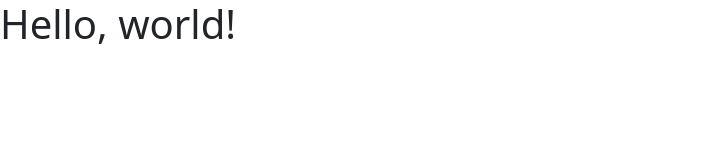
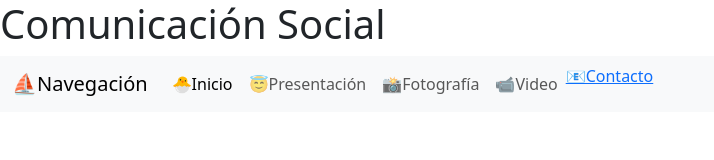
Before and after one commit to JoacoBlack/3-Preentrega, a plain HTML site: page Pages/Index.html in a window 1280 px wide. Shown: the whole page, without its empty margins (0-714 px from the left). Drawn offline with nearby package versions, Linux system fonts and the light colour scheme.

Commit message:
Barra de navegación presentación lista

```diff
--- a/Pages/Index.html
+++ b/Pages/Index.html
@@ -7,7 +7,46 @@
     <link href="https://cdn.jsdelivr.net/npm/bootstrap@5.3.0/dist/css/bootstrap.min.css" rel="stylesheet" integrity="sha384-9ndCyUaIbzAi2FUVXJi0CjmCapSmO7SnpJef0486qhLnuZ2cdeRhO02iuK6FUUVM" crossorigin="anonymous">
   </head>
   <body>
-    <h1>Hello, world!</h1>
+    <h1>Comunicación Social</h1>
     <script src="https://cdn.jsdelivr.net/npm/bootstrap@5.3.0/dist/js/bootstrap.bundle.min.js" integrity="sha384-geWF76RCwLtnZ8qwWowPQNguL3RmwHVBC9FhGdlKrxdiJJigb/j/68SIy3Te4Bkz" crossorigin="anonymous"></script>
+
+    <header>
+
+        <nav class="navbar navbar-expand-lg bg-body-tertiary">
+            <div class="container-fluid">
+              <a class="navbar-brand" href="#">⛵Navegación</a>
+              <button class="navbar-toggler" type="button" data-bs-toggle="collapse" data-bs-target="#navbarNav" aria-controls="navbarNav" aria-expanded="false" aria-label="Toggle navigation">
+                <span class="navbar-toggler-icon"></span>
+              </button>
+              <div class="collapse navbar-collapse" id="navbarNav">
+                <ul class="navbar-nav">
+                  <li class="nav-item">
+                    <a class="nav-link active" aria-current="page" href="./Index.html">🐣Inicio</a>
+                  </li>
+                  <li class="nav_presentacion">
+                    <a class="nav-link" href="../Pages/Presentación.html">😇Presentación</a>
+                  </li>
+                  <li class="nav_fotografía">
+                    <a class="nav-link" href="./Fotografía.html">📸Fotografía</a>
+                  </li>
+                  <li class="nav_video">
+                    <a class="nav-link" href="./Video.html">📹Video</a>
+                  </li>
+                  <li class="nav-item">
+                    <a class="nav_contacto" href="./Contacto.html">📧Contacto</a>
+                  </li>
+                </ul>
+              </div>
+            </div>
+          </nav>
+
+
+
+    </header>
+
+    <main></main>
+
+    <footer></footer>
+
   </body>
 </html>
```
